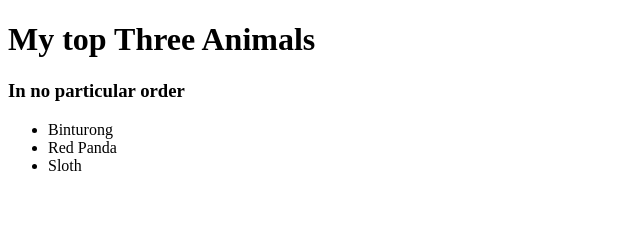
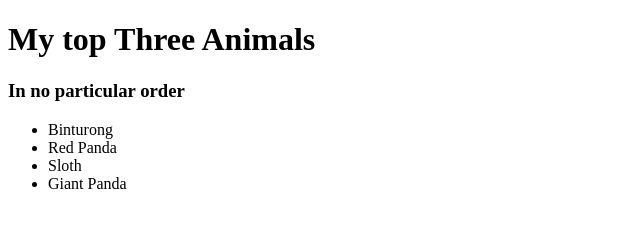
Before and after one commit to JamesThreadgill97/my_first_github_repo, a plain HTML site: page index.html in a window 1280 px wide. Shown: the whole page, without its empty margins (0-640 px from the left). Drawn offline with Linux system fonts and the light colour scheme.

Commit message:
Added new list line

```diff
--- a/index.html
+++ b/index.html
@@ -17,6 +17,7 @@
             <li>Binturong</li>
             <li>Red Panda</li>
             <li>Sloth</li>
+            <li>Giant Panda</li>
         </ul>
     </body>
 </html>
```
